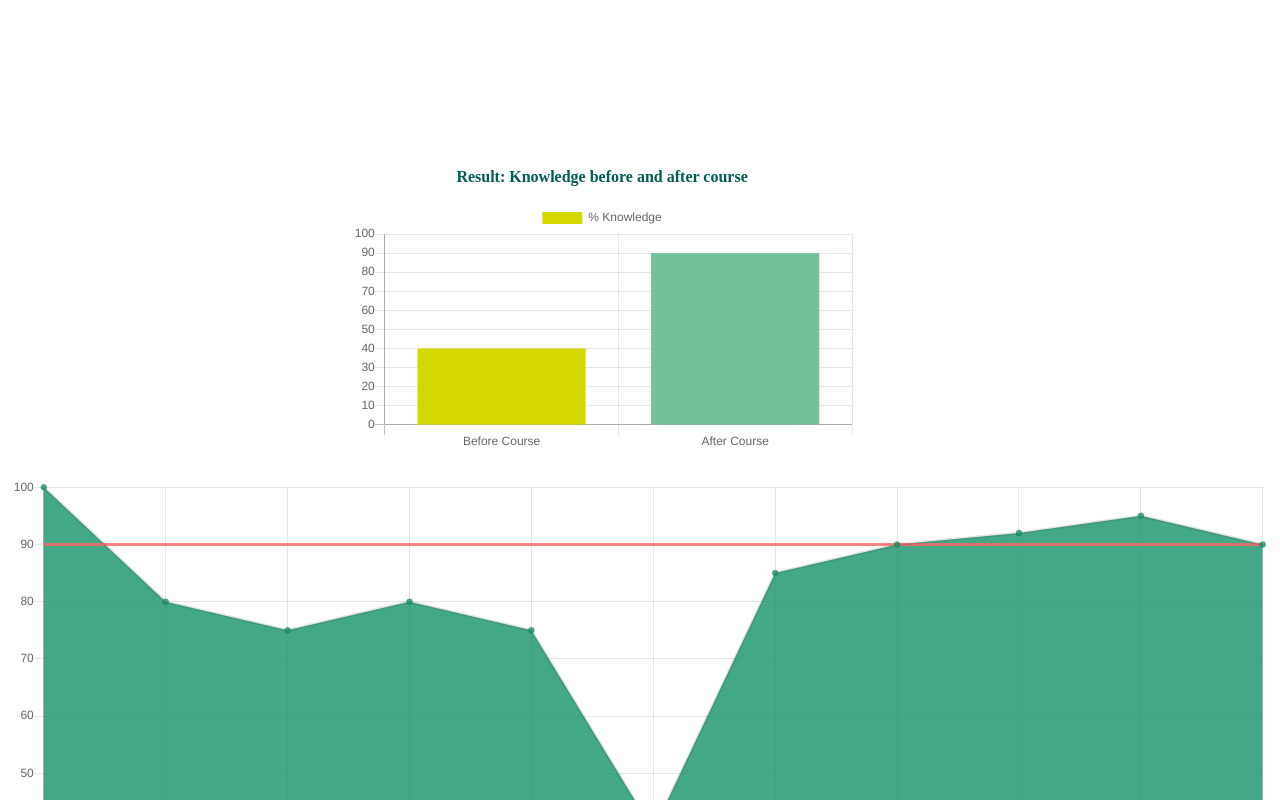
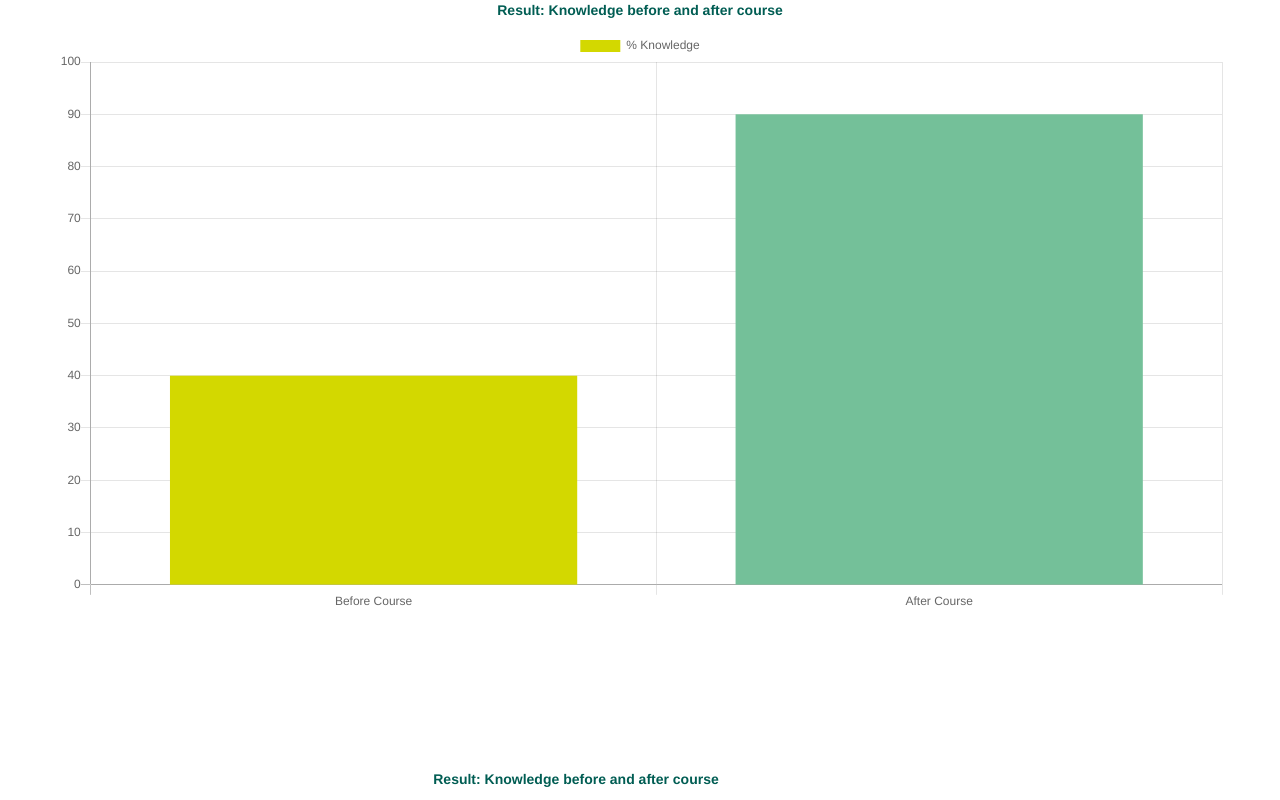
Before and after one commit to spaudanjo/sustify-dashboard-angular-based, an Angular app: page / in a window 1280 px wide. Shown: the top 800 px of the page. Built offline with nearby package versions, Linux system fonts and the light colour scheme.

Commit message:
Add bootstrap

```diff
--- a/package.json
+++ b/package.json
@@ -21,6 +21,7 @@
     "@angular/platform-browser": "^5.0.0",
     "@angular/platform-browser-dynamic": "^5.0.0",
     "@angular/router": "^5.0.0",
+    "bootstrap": "^3.3.7",
     "chart.js": "^2.7.1",
     "core-js": "^2.4.1",
     "ramda": "^0.25.0",
--- a/src/app/app.component.html
+++ b/src/app/app.component.html
@@ -3,6 +3,14 @@
 
 <div class="App">
   <div class="wrapper">
+    <div class="container">
+      <div class="row">
+        <div class="col-sm">
+          <p><strong>Result: Knowledge before and after course</strong></p>
+          <canvas #canvasBar id="canvasBar">{{ barChart }}</canvas>
+        </div>
+      </div>
+    </div>
     <div class="bar">
       <p><strong>Result: Knowledge before and after course</strong></p>
       <canvas #canvasBar id="canvasBar">{{ barChart }}</canvas>
--- a/src/styles.css
+++ b/src/styles.css
@@ -1 +1,2 @@
 /* You can add global styles to this file, and also import other style files */
+@import '~bootstrap/dist/css/bootstrap.min.css';
```
Also changed, not shown: .angular-cli.json, 1 other file (tests, documents, lock files or other folders).
